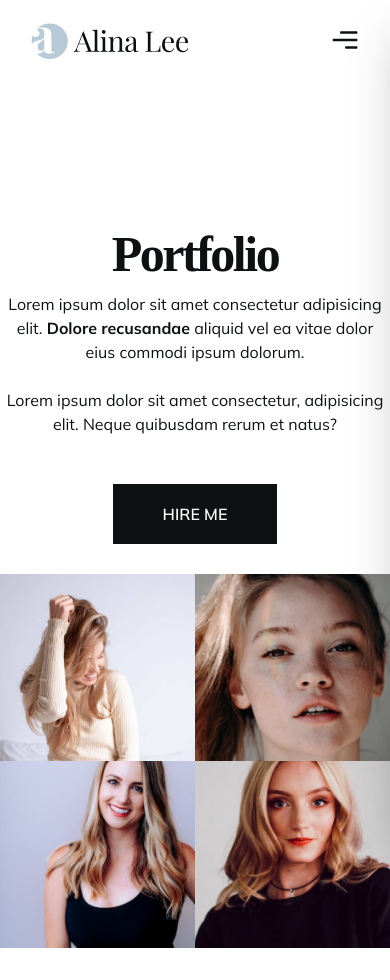
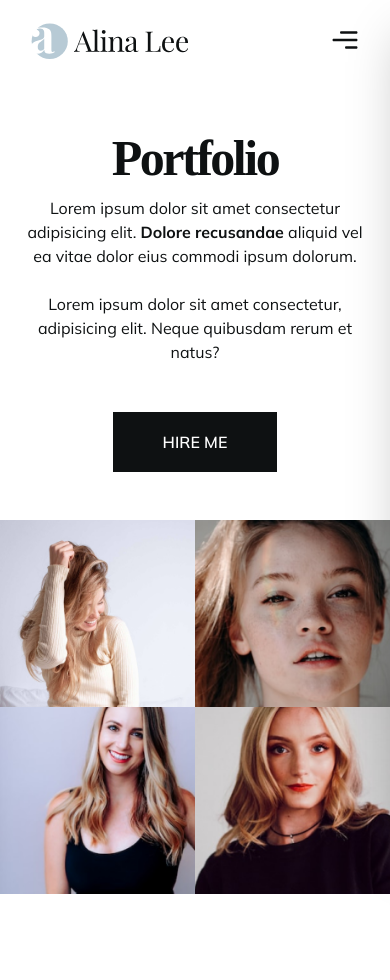
Before and after one commit to rasan3-1416/Alina-Lee, a React (Vite) app: page /portfolio in a window 390 px wide. After the commit the page ends 894 px from the top, so only its background shows below. Built offline with nearby package versions, Linux system fonts and the light colour scheme; a web font is replaced by a local one.

Commit message:
feat(portfolio): improve responsiveness

```diff
--- a/src/pages/About.jsx
+++ b/src/pages/About.jsx
@@ -45,10 +45,10 @@ const About = () => {
               animate={{ opacity: 1, y: 0 }}
               exit={{ opacity: 0, y: "-80%" }}
               transition={transitionOne}
-              className="flex flex-col items-center text-center lg:order-2 lg:items-start lg:text-start"
+              className="text-center lg:order-2 lg:text-start"
             >
               <h1 className="h1">about me</h1>
-              <p className="mb-12 max-w-[500px] px-6 md:max-w-[600px] lg:max-w-[500px] lg:px-0">
+              <p className="mx-auto mb-12 max-w-[500px] px-6 md:max-w-[600px] lg:mx-0 lg:max-w-[500px] lg:px-0">
                 Lorem ipsum dolor sit amet consectetur adipisicing elit.{" "}
                 <b>Dolore recusandae</b> aliquid vel ea vitae dolor eius commodi
                 ipsum dolorum.
@@ -57,7 +57,7 @@ const About = () => {
                 Lorem ipsum dolor sit amet consectetur, adipisicing elit. Neque
                 quibusdam rerum et natus?
               </p>
-              <Link to={"/portfolio"} className="btn">
+              <Link to={"/portfolio"} className="btn mx-auto lg:mx-0">
                 View my work
               </Link>
             </motion.div>
--- a/src/pages/Portfolio.jsx
+++ b/src/pages/Portfolio.jsx
@@ -8,7 +8,7 @@ import { Link } from "react-router-dom";
 const Portfolio = () => {
   return (
     <>
-      <section className="section">
+      {/* <section className="section">
         <div className="container relative h-full">
           <div className="flex h-full flex-col items-center justify-start gap-x-24 pb-8 pt-24 text-center lg:flex-row lg:pt-36 lg:text-start">
             <div className="flex flex-col lg:items-start">
@@ -61,6 +61,57 @@ const Portfolio = () => {
             </div>
           </div>
         </div>
+      </section> */}
+      <section className="section">
+        <div className="container h-full">
+          <div className="flex h-full flex-col items-center justify-center gap-y-12 lg:flex-row lg:gap-x-16 lg:pb-8">
+            <div className="text-center lg:text-start">
+              <h1 className="h1">portfolio</h1>
+              <p className="mx-auto mb-12 max-w-[500px] px-6 md:max-w-[600px] lg:mx-0 lg:max-w-[500px] lg:px-0">
+                Lorem ipsum dolor sit amet consectetur adipisicing elit.{" "}
+                <b>Dolore recusandae</b> aliquid vel ea vitae dolor eius commodi
+                ipsum dolorum.
+                <br />
+                <br />
+                Lorem ipsum dolor sit amet consectetur, adipisicing elit. Neque
+                quibusdam rerum et natus?
+              </p>
+              <Link to={"/contact"} className="btn mx-auto lg:mx-0">
+                Hire me
+              </Link>
+            </div>
+            <div className="grid grid-cols-2 lg:gap-2">
+              <div className="h-[187px] max-w-[250px] overflow-hidden bg-accent lg:h-[220px] lg:max-w-[300px]">
+                <img
+                  className="h-full object-cover transition-all duration-500 hover:scale-[110%] lg:h-[220px]"
+                  src={Image1}
+                  alt=""
+                />
+              </div>
+              <div className="h-[187px] max-w-[250px] overflow-hidden bg-accent lg:h-[220px] lg:max-w-[300px]">
+                <img
+                  className="h-full object-cover transition-all duration-500 hover:scale-[110%] lg:h-[220px]"
+                  src={Image2}
+                  alt=""
+                />
+              </div>
+              <div className="h-[187px] max-w-[250px] overflow-hidden bg-accent lg:h-[220px] lg:max-w-[300px]">
+                <img
+                  className="h-full object-cover transition-all duration-500 hover:scale-[110%] lg:h-[220px]"
+                  src={Image3}
+                  alt=""
+                />
+              </div>
+              <div className="h-[187px] max-w-[250px] overflow-hidden bg-accent lg:h-[220px] lg:max-w-[300px]">
+                <img
+                  className="h-full object-cover transition-all duration-500 hover:scale-[110%] lg:h-[220px]"
+                  src={Image4}
+                  alt=""
+                />
+              </div>
+            </div>
+          </div>
+        </div>
       </section>
     </>
   );
```
